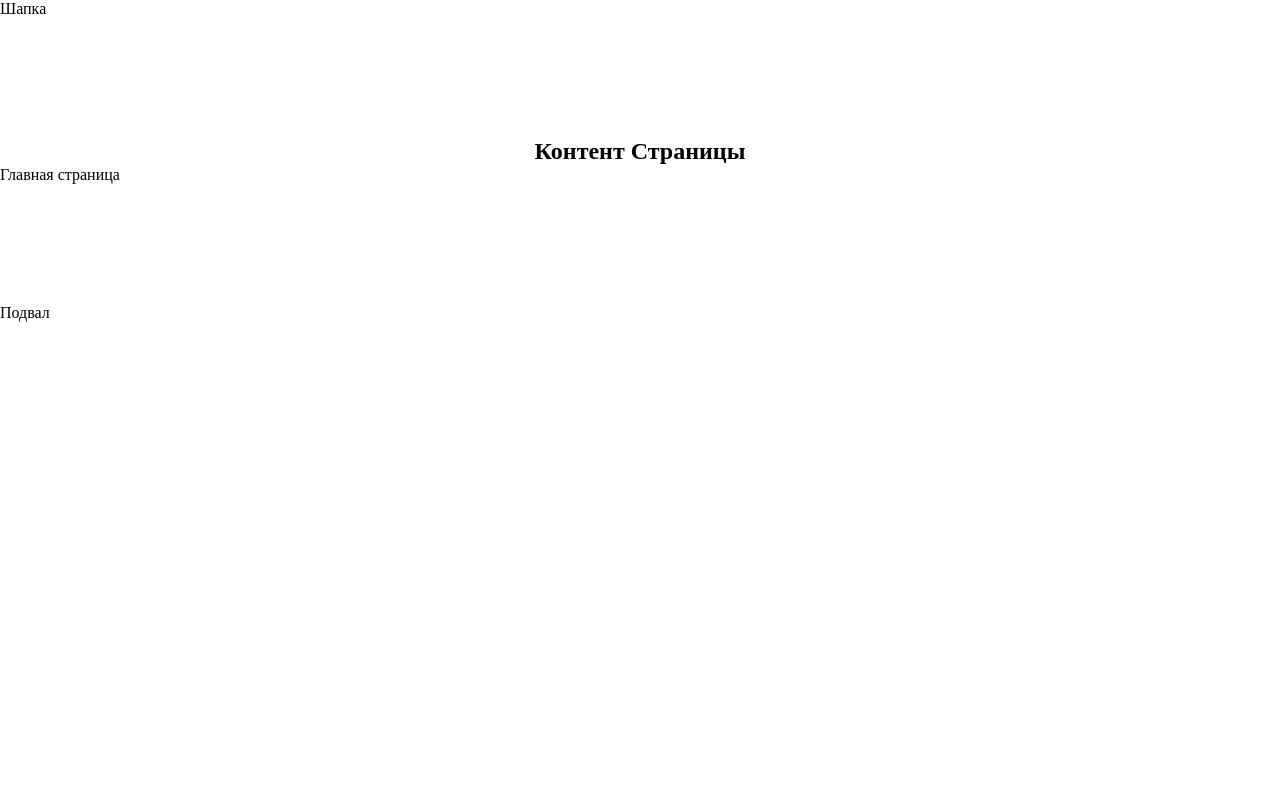
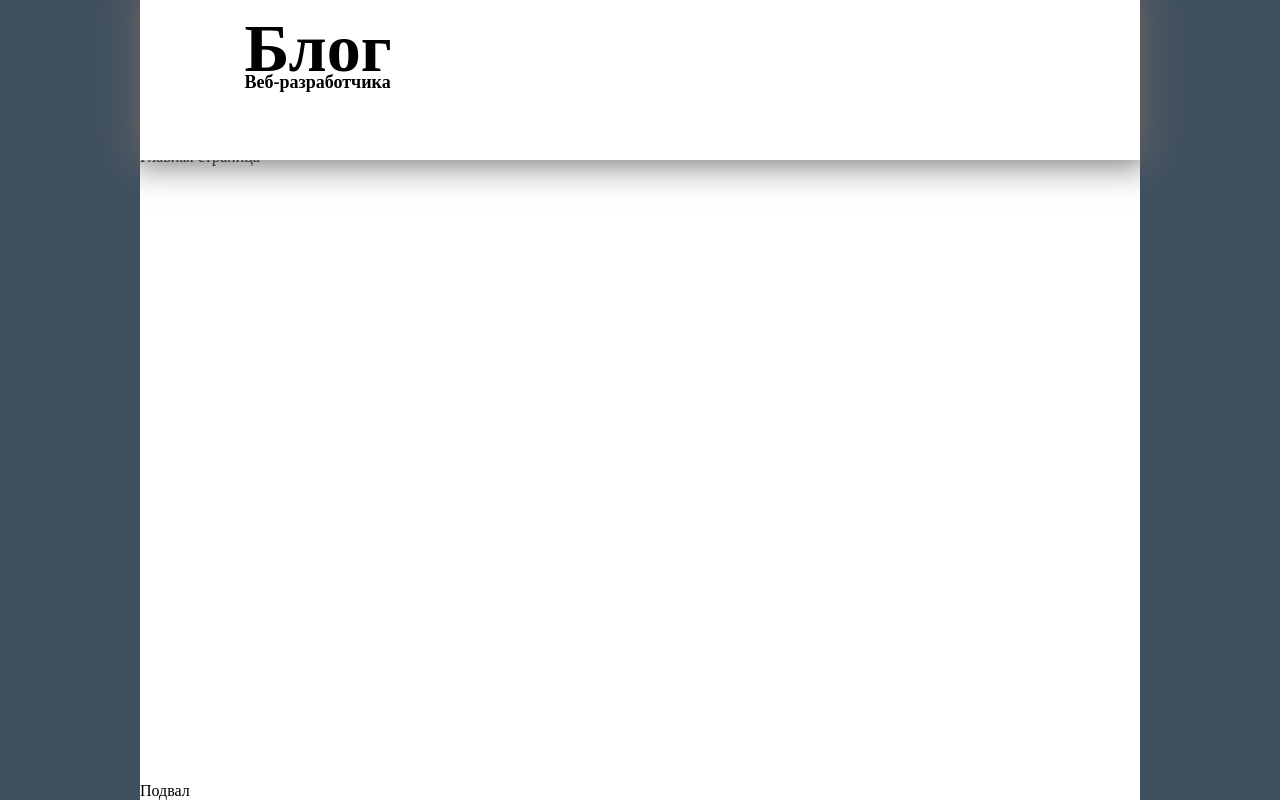
Before and after one commit to KuzAnton8335/blog-react, a React (Vite) app: page / in a window 1280 px wide. Built offline with nearby package versions, Linux system fonts and the light colour scheme; a web font is replaced by a local one.

Commit message:
начало реализации компонента header

```diff
--- a/src/blog.jsx
+++ b/src/blog.jsx
@@ -1,5 +1,16 @@
 import { Route, Routes } from 'react-router-dom';
 import styled from 'styled-components';
+import StyledHeader from './components/Header/';
+
+const AppColumn = styled.div`
+	display: flex;
+	flex-direction: column;
+	justify-content: space-between;
+	width: 1000px;
+	height: 100%;
+	margin: 0 auto;
+	background-color: #fff;
+`;
 
 const Content = styled.div`
 	padding: 120px 0;
@@ -9,18 +20,14 @@
 	text-align: center;
 `;
 
-const Header = () => {
-	return <header>Шапка</header>;
-};
-
 const Footer = () => {
 	return <footer>Подвал</footer>;
 };
 
 const Blog = () => {
 	return (
-		<>
-			<Header />
+		<AppColumn>
+			<StyledHeader />
 			<Content>
 				<H2>Контент Страницы</H2>
 				<Routes>
@@ -34,7 +41,7 @@
 				</Routes>
 			</Content>
 			<Footer />
-		</>
+		</AppColumn>
 	);
 };
 
--- /dev/null
+++ b/src/components/Header/Header.jsx
@@ -0,0 +1,22 @@
+import styled from 'styled-components';
+import Logo from './components';
+
+const Header = ({ className }) => {
+	return (
+		<header className={className}>
+			<Logo />
+		</header>
+	);
+};
+
+const StyledHeader = styled(Header)`
+	position: fixed;
+	top: 0;
+	width: 920px;
+	height: 120px;
+	padding: 20px 40px;
+	box-shadow: 0 -7px 35px 9px #616161;
+	background-color: #fff;
+`;
+
+export default StyledHeader;
--- /dev/null
+++ b/src/components/Header/components/Logo.jsx
@@ -0,0 +1,45 @@
+import styled from 'styled-components';
+
+const IconContainer = ({ className }) => {
+	return (
+		<div className={className}>
+			<i className="fa fa-code" aria-hidden="true"></i>
+		</div>
+	);
+};
+
+const Icon = styled(IconContainer)`
+	font-size: 70px;
+	margin-right: 10px;
+`;
+
+const LargeText = styled.div`
+	font-size: 68px;
+	font-weight: 700;
+	line-height: 48px;
+	margin-top: 18px;
+`;
+
+const SmallText = styled.div`
+	font-size: 18px;
+	font-weight: 700;
+`;
+
+const logoContainer = ({ className }) => {
+	return (
+		<div className={className}>
+			<Icon />
+			<div>
+				<LargeText>Блог</LargeText>
+				<SmallText>Веб-разработчика</SmallText>
+			</div>
+		</div>
+	);
+};
+
+export const Logo = styled(logoContainer)`
+	display: flex;
+	margin-top: -14px;
+`;
+
+export default Logo;
--- /dev/null
+++ b/src/components/Header/components/index.jsx
@@ -0,0 +1,2 @@
+import Logo from './Logo';
+export default Logo;
--- /dev/null
+++ b/src/components/Header/index.jsx
@@ -0,0 +1,2 @@
+import Header from './Header';
+export default Header;
--- a/src/index.css
+++ b/src/index.css
@@ -20,6 +20,12 @@
 	text-rendering: optimizeLegibility;
 	-webkit-tap-highlight-color: rgba(0, 0, 0, 0);
 	-webkit-tap-highlight-color: transparent;
+	background-color: #405060;
+}
+html,
+body,
+#root {
+	height: 100%;
 }
 
 img,
```
